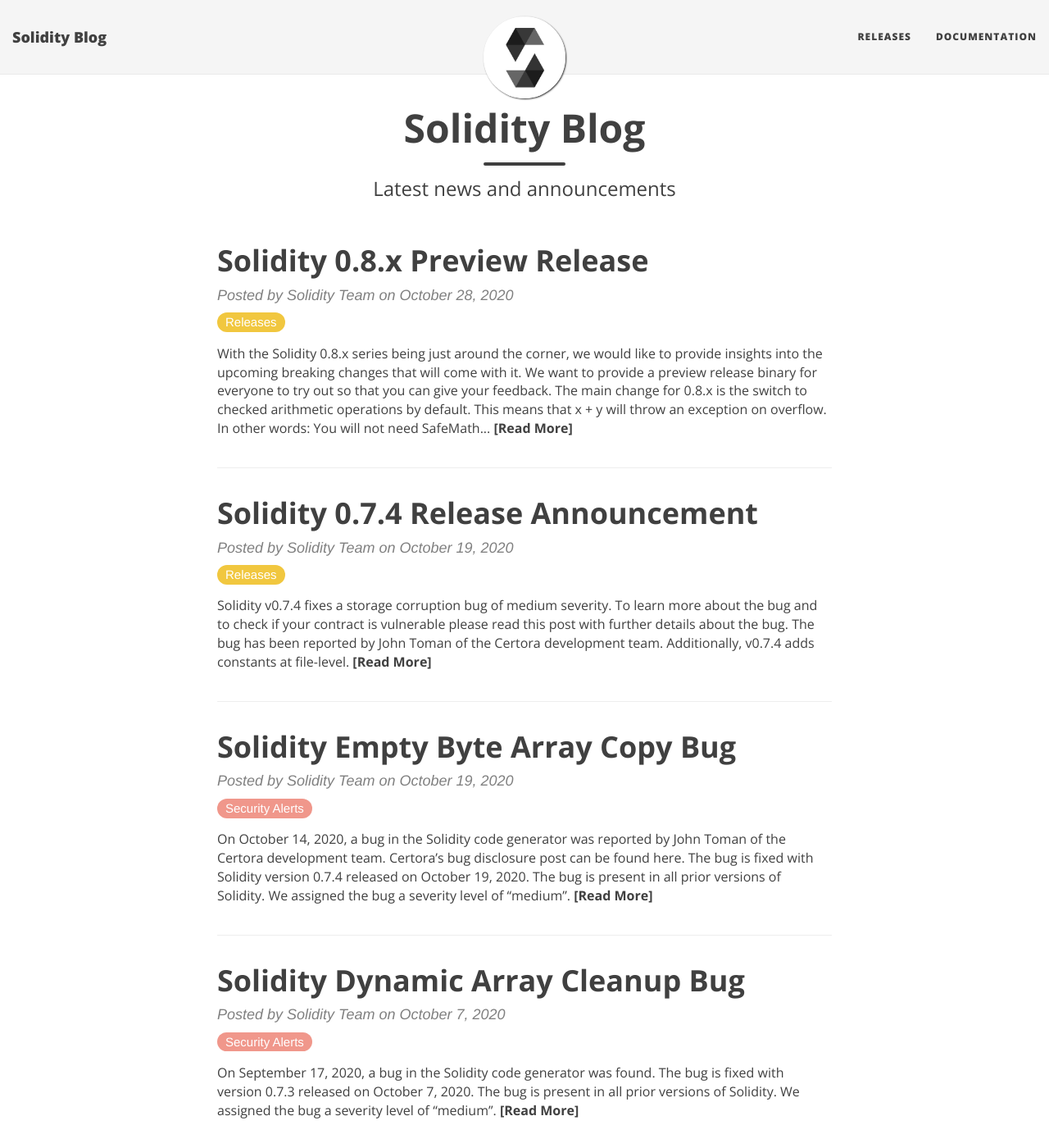
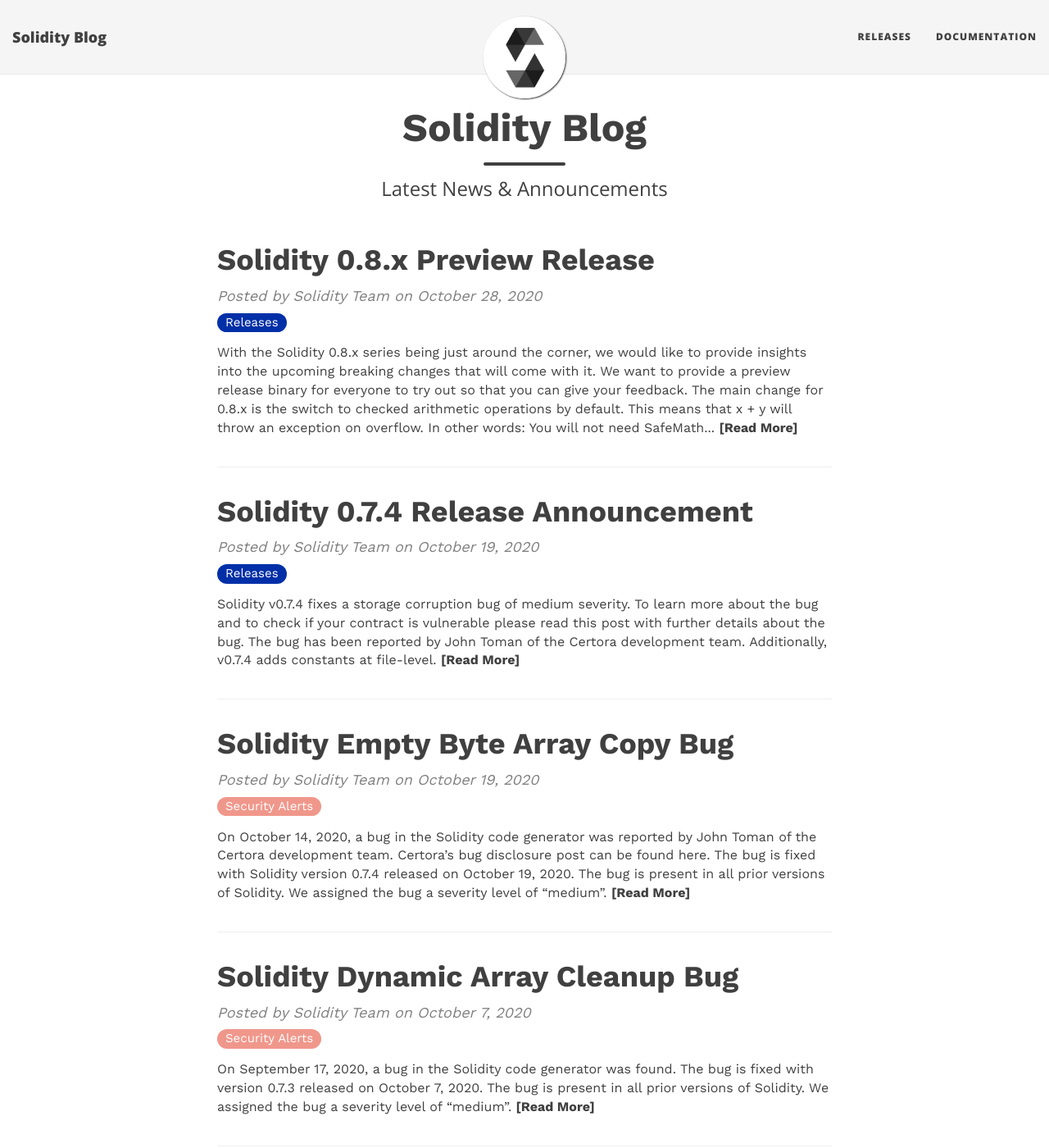
Before and after one commit to krismark930/solidity-blog, a Jekyll site: the page built from index.html, in a window 1280 px wide and 1400 px high. Shown: the whole window at 82% size. Built offline with Jekyll 4.4.1, drawn with Linux system fonts in a browser that asks for light colours; the list of posts is cut into pages by our own code; some of the changed text lies outside the part shown.

```diff
--- a/_config.yml
+++ b/_config.yml
@@ -43,8 +43,8 @@ navbar-col: "#F5F5F5"
 navbar-text-col: "#404040"
 navbar-children-col: "#F5F5F5"
 page-col: "#FFFFFF"
-link-col: "#008AFF"
-hover-col: "#0085A1"
+link-col: "#002fa7"
+hover-col: "#002fa7"
 footer-col: "#F5F5F5"
 footer-text-col: "#777777"
 footer-link-col: "#404040"
@@ -97,7 +97,7 @@ share-links-active:
 
 # How to display the link to the website in the footer
 # Remove this if you don't want a link in the footer
-url-pretty: "solidity.ethereum.org"  # eg. "deanattali.com/beautiful-jekyll"
+url-pretty: "soliditylang.org"  # eg. "deanattali.com/beautiful-jekyll"
 
 # --- Web Statistics Section --- #
 
--- a/_layouts/base.html
+++ b/_layouts/base.html
@@ -19,6 +19,7 @@ common-ext-js:
 <!DOCTYPE html>
 <html lang="en">
   <!-- Beautiful Jekyll | MIT license | Copyright Dean Attali 2016 -->
+  <link href="https://fonts.googleapis.com/css2?family=Inter:wght@300;500;600;700;900&family=Work+Sans:wght@300;400;700&display=swap" rel="stylesheet">
   {% include head.html %}
 
   <body>
--- a/css/main.css
+++ b/css/main.css
@@ -7,7 +7,7 @@ layout: null
 /* --- General --- */
 
 body {
- /* font-family: 'Lora', 'Times New Roman', serif; */
+  font-family: 'Work Sans', 'Open Sans', sans-serif;
   font-size: 16px;
   color: #404040;
   position: relative;
@@ -22,7 +22,7 @@ p {
   margin: 30px 0;
 }
 h1,h2,h3,h4,h5,h6 {
-  font-family: 'Open Sans', 'Helvetica Neue', Helvetica, Arial, sans-serif;
+  font-family: 'Work Sans', 'Open Sans', Helvetica, Arial, sans-serif;
   font-weight: 700;
 }
 a {
@@ -57,7 +57,7 @@ hr.small {
 }
 
 .main-explain-area {
-  font-family: 'Open Sans', 'Helvetica Neue', Helvetica, Arial, sans-serif;
+  font-family: 'Work Sans', 'Open Sans', Helvetica, Arial, sans-serif;
   padding: 15px inherit;
 }
 
@@ -286,7 +286,7 @@ footer .list-inline {
   padding: 0;
 }
 footer .copyright {
-  font-family: 'Open Sans', 'Helvetica Neue', Helvetica, Arial, sans-serif;
+  font-family: 'Work Sans', 'Open Sans', Helvetica, Arial, sans-serif;
   text-align: center;
   margin-bottom: 0;
 }
@@ -352,7 +352,7 @@ footer .theme-by {
   margin: 0 0 10px;
 }
 .post-preview .post-entry {
-  font-family: 'Open Sans', 'Helvetica Neue', Helvetica, Arial, sans-serif;
+  font-family: 'Work Sans', 'Open Sans', Helvetica, Arial, sans-serif;
 }
 .post-entry-container {
   display: inline-block;
@@ -540,9 +540,9 @@ a[class^=category-]:hover {
   color: #fff
 }
 
-a.category-announcements   { background-color: #5D92E3 }
-a.category-explainers      { background-color: #CE66A4 }
-a.category-releases        { background-color: #F1C73F }
+a.category-announcements   { background-color: #F1C73F }
+a.category-explainers      { background-color: #65AFFF }
+a.category-releases        { background-color: #002fa7 }
 a.category-security-alerts { background-color: #F0978B }
 
 @media only screen and (min-width: 768px) {
--- a/index.html
+++ b/index.html
@@ -2,7 +2,7 @@
 layout: page
 meta-title: Home
 title: Solidity Blog
-subtitle: Latest news and announcements
+subtitle: Latest News & Announcements
 ---
 
 <div class="posts-list">
```
Also changed, not shown: favicon.ico (added).
